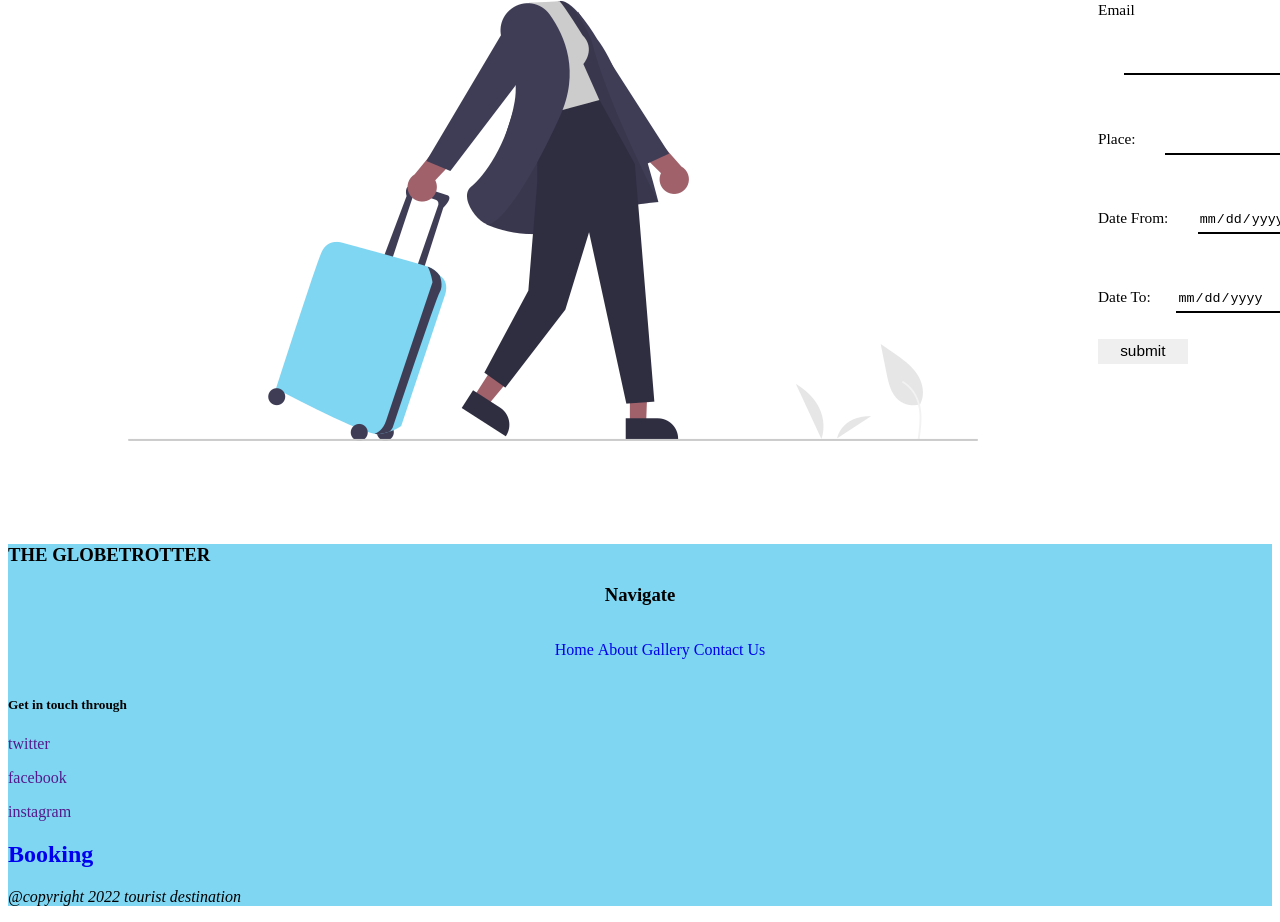
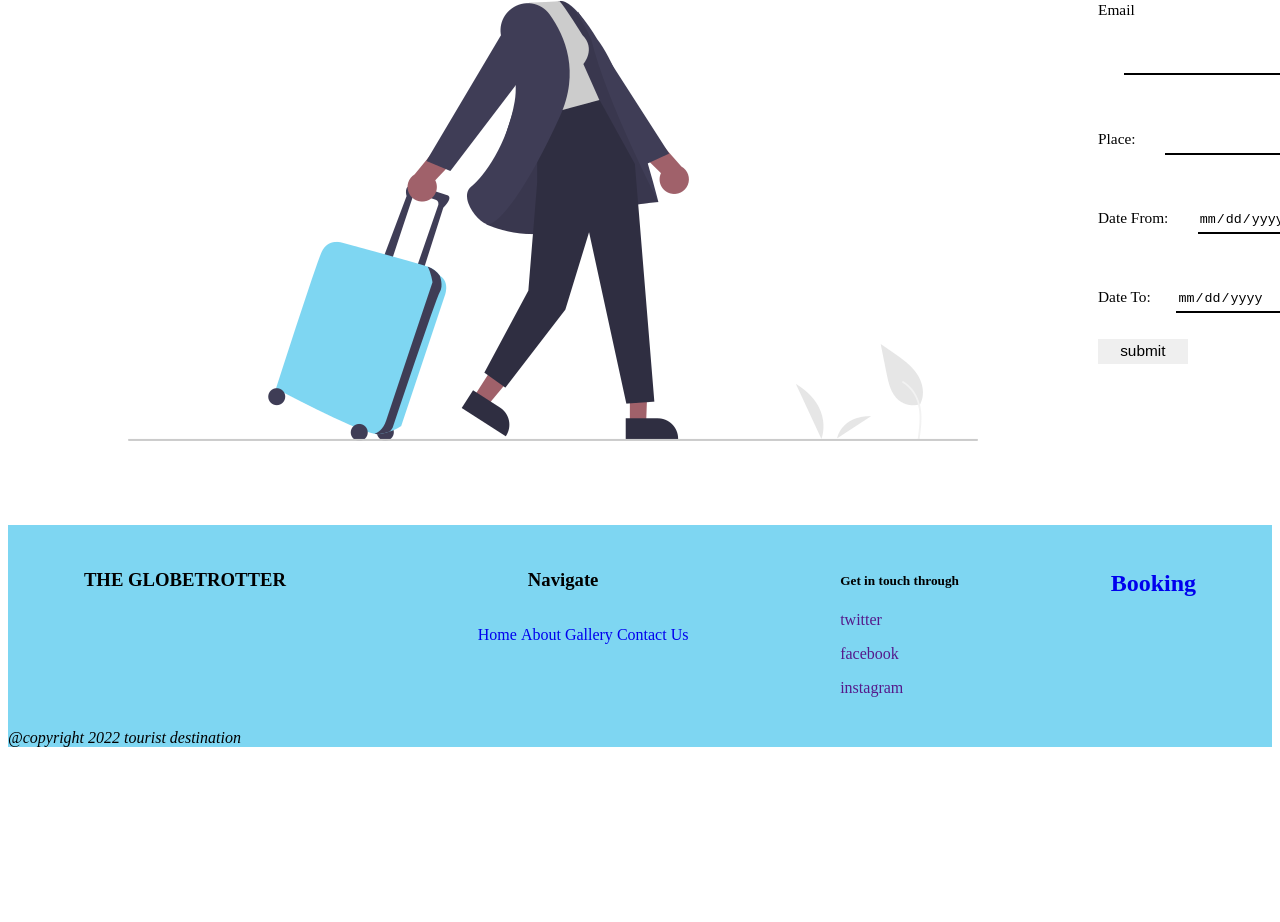
Before and after one commit to Felix-Barosio/Globetrotter, a plain HTML site: page booking.html in a window 1280 px wide. Shown: the part 298-1220 px from the top of the page. After the commit the page ends 1061 px from the top, so only its background shows below. Drawn offline with Linux system fonts and the light colour scheme.

Commit message:
this commit adds a foooter to the booking page the footer is complete and the links are clickable and valid.

```diff
--- a/Files/styling/booking.css
+++ b/Files/styling/booking.css
@@ -39,3 +39,11 @@ a {
   font-size: 1.2vw;
   text-align: center;
 }
+.footer{
+    display: flex;
+    justify-content: space-around;
+    padding-top: 2vw;
+}
+footer{
+    background-color: #7ED6F2;
+}
```
